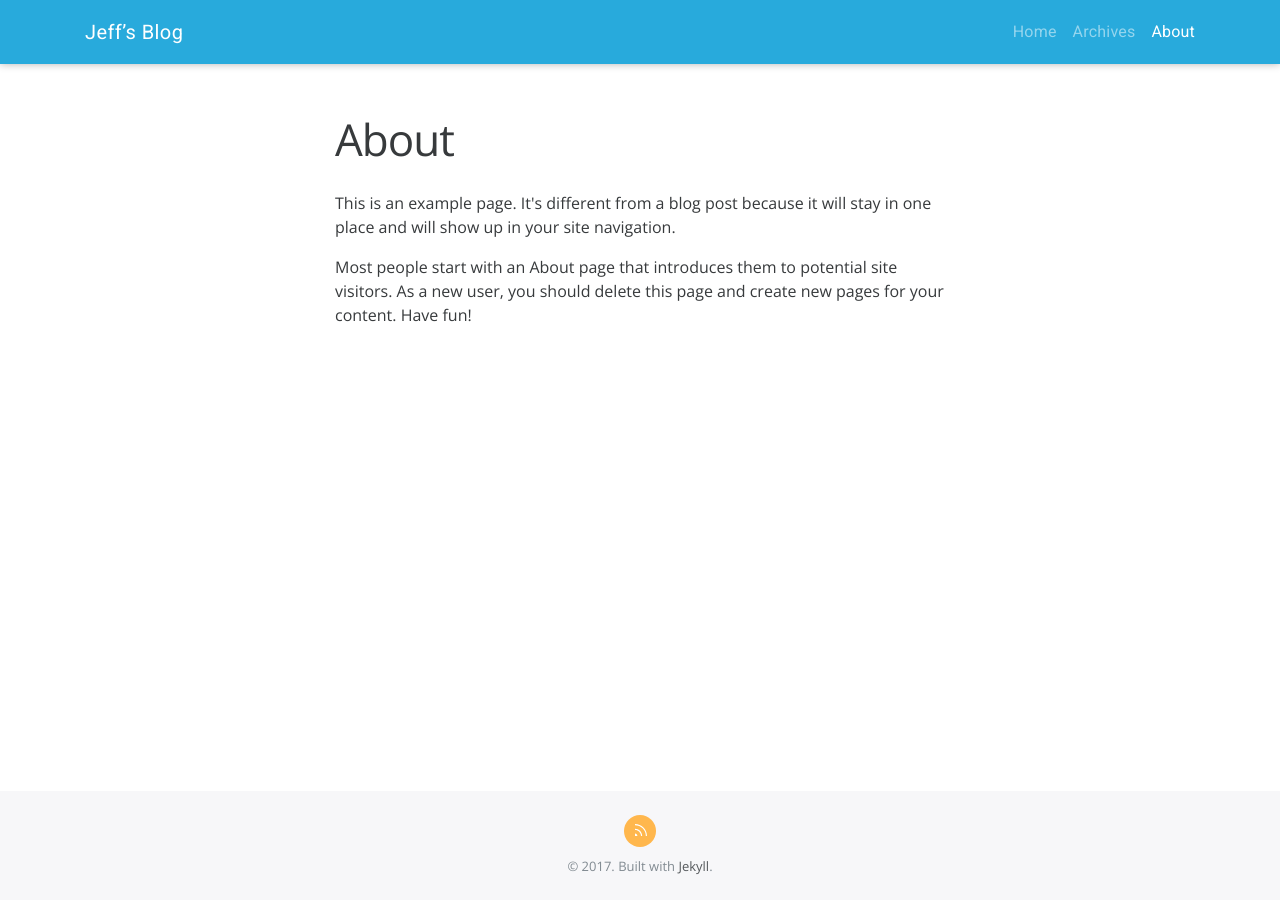
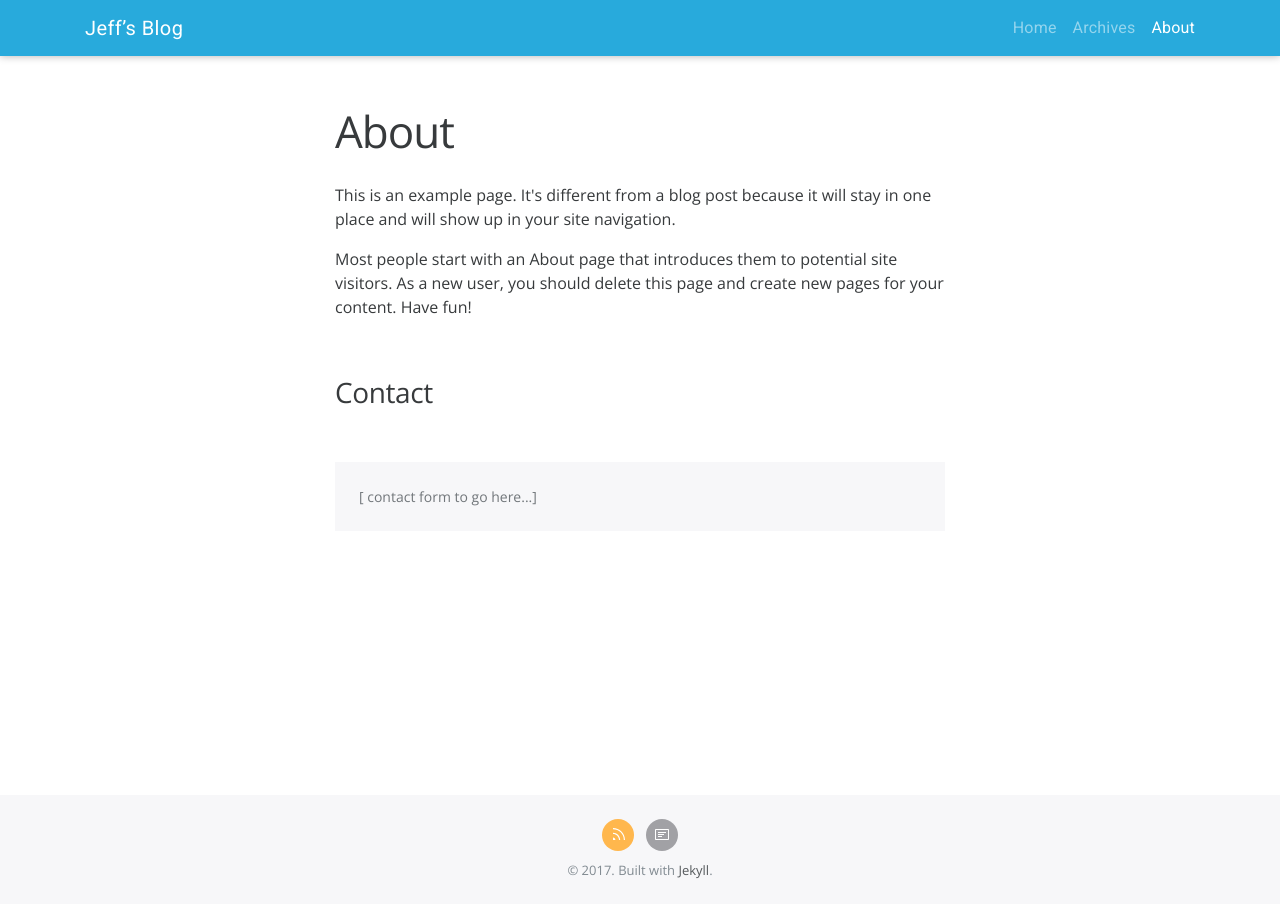
Before and after one commit to jefx07/jefx07.github.io, a Jekyll site: the page built from about.html, in a window 1280 px wide. Built offline with Jekyll 4.4.1, drawn with Linux system fonts in a browser that asks for light colours; nearby versions of some CDN libraries.

Commit message:
header and footer tweaks

```diff
--- a/_includes/footer.html
+++ b/_includes/footer.html
@@ -6,13 +6,11 @@
               <svg  class="octicon octicon-rss" viewBox="0 0 10 16" version="1.1" width="12" height="20" aria-label="RSS Feed" role="img"><path fill-rule="evenodd" d="M2 13H0v-2c1.11 0 2 .89 2 2zM0 3v1a9 9 0 0 1 9 9h1C10 7.48 5.52 3 0 3zm0 4v1c2.75 0 5 2.25 5 5h1c0-3.31-2.69-6-6-6z"/></svg>
             </a>
           </li>
-          {% comment %}
           <li>
-            <a class="mail" href="{{ '/about/' | relative_url }}" title="Contact">
+            <a class="mail" href="{{ '/about/#contact' | relative_url }}" title="Contact">
               <svg class="octicon octicon-note" viewBox="0 0 14 16" version="1.1" width="14" height="16" aria-label="Contact" role="img"><path fill-rule="evenodd" d="M3 10h4V9H3v1zm0-2h6V7H3v1zm0-2h8V5H3v1zm10 6H1V3h12v9zM1 2c-.55 0-1 .45-1 1v9c0 .55.45 1 1 1h12c.55 0 1-.45 1-1V3c0-.55-.45-1-1-1H1z"/></svg>
             </a>
           </li>
-          {% endcomment %}
         </ul>
         <p>&copy; {{ site.time | date:'%Y' }}. Built with <a href="http://jekyllrb.com/" target="_blank" rel="nofollow">Jekyll</a>.</p>
       </div>
--- a/_sass/scss/_navbar.scss
+++ b/_sass/scss/_navbar.scss
@@ -14,9 +14,9 @@
   -webkit-tap-highlight-color: rgba(0,0,0,0);
   @include clearfix;
 
-  @media (min-width: $grid-float-breakpoint) {
-    padding: .75rem 0;
-  }
+  //@media (min-width: $grid-float-breakpoint) {
+  //  padding: .75rem 0;
+  //}
 }
 
 
--- a/about.html
+++ b/about.html
@@ -11,13 +11,19 @@ in one place and will show up in your site navigation.</p>
 <p>Most people start with an About page that introduces them to potential site
 visitors. As a new user, you should delete this page and create new pages for your
 content. Have fun!</p>
+
 <p>&nbsp;</p>
 
+<h3 id="contact">Contact</h3>
+
+<p>&nbsp;</p>
+<p class="entry-footer">[ contact form to go here...]</p>
+<div style="width:auto; height:180px"></div>
+
 {% comment %}
-<h4>Contact info</h4>
+<p>If you wish to contact me about something on this site you can send me an
+email from the contact form below.</p>
 
-<p>If you wish to contact me about something on this site or perhaps have
-a suggestion, you can send me an email from the contact form below.</p>
 <p>I'll do my best to reply to all enquiries, so if you don't receive a response
 straight away please be patient. Thanks!</p>
 <p>&nbsp;</p>
```
